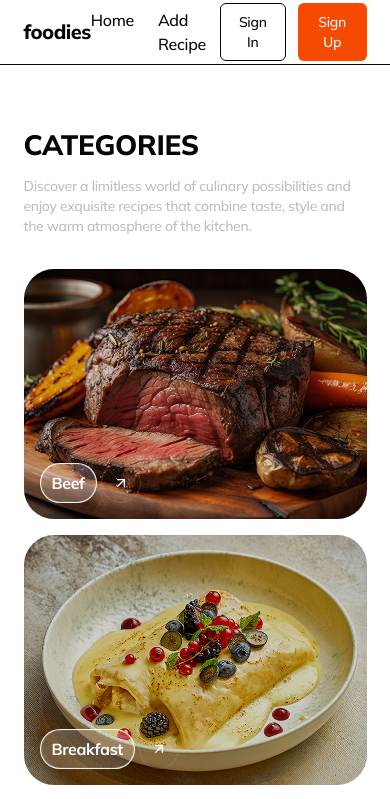
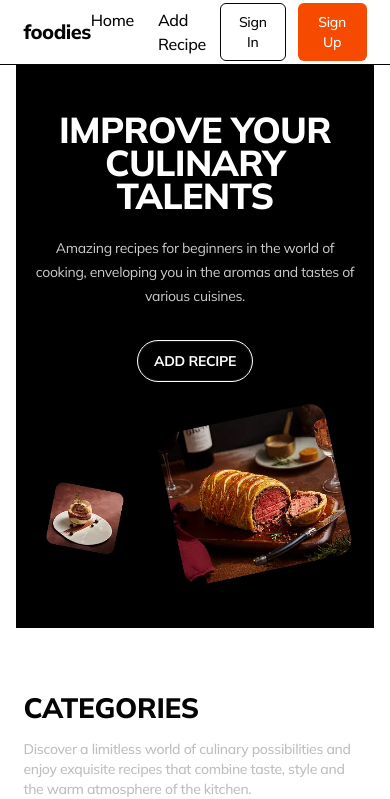
Before and after one commit to SergeyPoly/goit-node-final-project-FE, a React (Vite) app: page / in a window 390 px wide. Shown: the top 799 px of the page. Built offline with nearby package versions, Linux system fonts and the light colour scheme.

Commit message:
feat: add responsive Hero section with optimized images and shared Button component

```diff
--- a/src/pages/home/ui/HomePage.jsx
+++ b/src/pages/home/ui/HomePage.jsx
@@ -1,8 +1,10 @@
 import { Categories } from '@/features/categories/ui/Categories';
+import { Hero } from '@/widgets/layout/ui/Hero/Hero.jsx';
 
 export const HomePage = () => {
   return (
     <>
+      <Hero />
       <Categories />
     </>
   );
--- /dev/null
+++ b/src/widgets/layout/ui/Hero/Hero.jsx
@@ -0,0 +1,47 @@
+import { Button } from '@/shared/ui/Button.jsx';
+
+export const Hero = () => {
+  return (
+    <section className="w-full px-4 md:px-8 xl:px-10">
+      <div className="relative mx-auto overflow-hidden rounded-6 bg-black px-4 pb-10 pt-12 text-white md:px-8 md:pb-14 md:pt-16 xl:min-h-[calc(100vh-120px)] xl:max-w-[1440px] xl:px-16 xl:pb-20 xl:pt-24">
+        <div className="mx-auto flex max-w-[980px] flex-col items-center text-center">
+          <h1 className="max-w-[343px] text-4xl font-extrabold uppercase leading-[0.92] tracking-[-0.02em] md:max-w-[720px] md:text-6xl xl:max-w-[875px] xl:text-[90px] xl:leading-[0.92]">
+            Improve your
+            <br />
+            culinary talents
+          </h1>
+
+          <p className="mt-6 max-w-[577px] text-sm leading-6 text-white/80 md:text-base">
+            Amazing recipes for beginners in the world of cooking, enveloping you in the aromas and tastes of various cuisines.
+          </p>
+
+          <Button
+            type="button"
+            variant="dark"
+            className="mt-8 border border-white bg-black text-white hover:border-white hover:bg-white hover:text-dark"
+          >
+            Add recipe
+          </Button>
+        </div>
+
+       <div className="relative mx-auto mt-4 h-[190px] max-w-[520px] md:mt-12 md:h-[320px] xl:mt-20 xl:h-[380px] xl:max-w-[620px]">
+            <img
+                src="/hero/hero-small.webp"
+                alt="Small dessert plate"
+                className="absolute bottom-8 left-1/2 z-10 w-[80px] -translate-x-[150px] rounded-4 object-cover
+                        md:bottom-10 md:w-[120px] md:-translate-x-[220px]
+                        xl:bottom-12 xl:w-[128px]"
+            />
+
+            <img
+                src="/hero/hero-main.webp"
+                alt="Main meat dish"
+                className="absolute bottom-0 left-1/2 w-[200px] -translate-x-[40px] rounded-6 object-cover
+                        md:w-[340px] md:-translate-x-[100px]
+                        xl:w-[400px]"
+            />
+        </div>
+      </div>
+    </section>
+  );
+};
```
Also changed, not shown: public/hero/hero-main.webp (added), public/hero/hero-small.webp (added).
